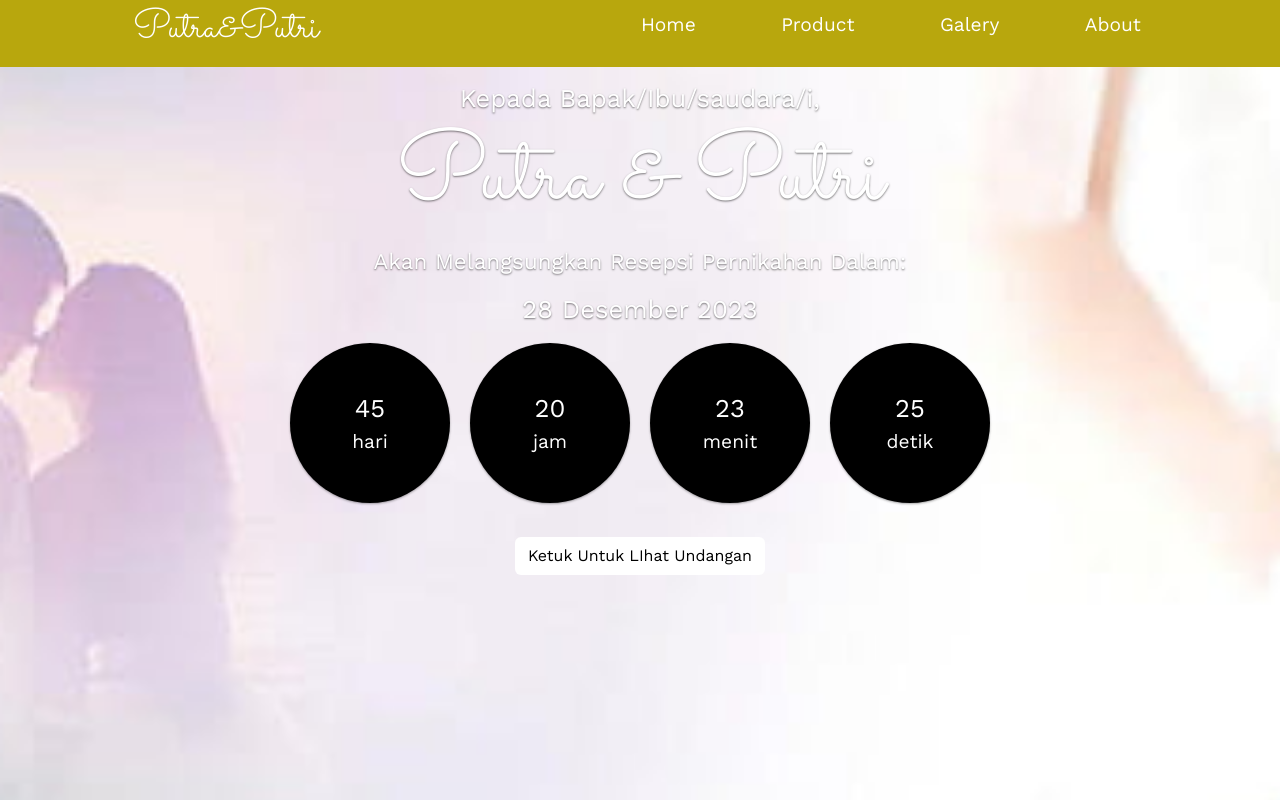
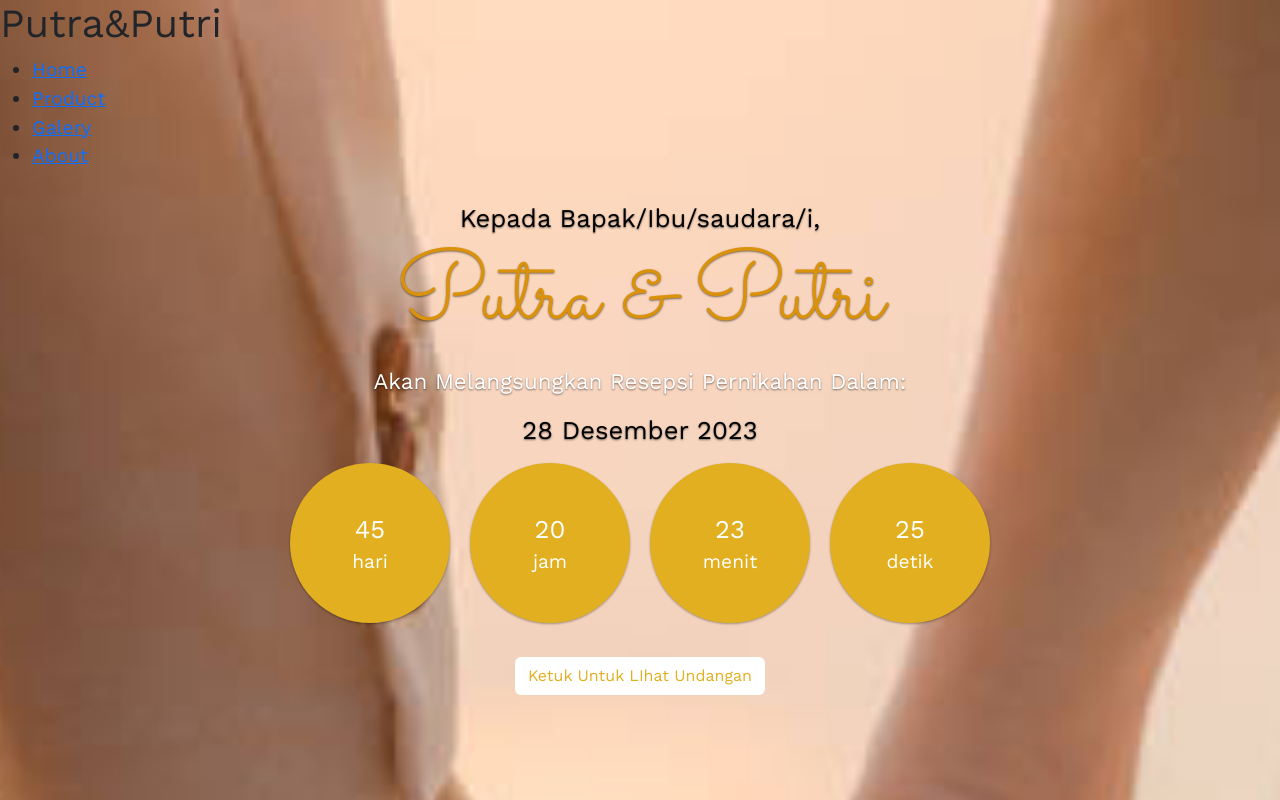
Before and after one commit to Fdiyurvyn/fdiyurvyn.github.io, a plain HTML site: page index.html in a window 1280 px wide. Shown: the top 800 px of the page. Drawn offline with nearby package versions, Linux system fonts and the light colour scheme.

Commit message:
Update style.css
Signed-off-by: Fdiyurvyn <143322765+Fdiyurvyn@users.noreply.github.com>

```diff
--- a/style.css
+++ b/style.css
@@ -1,5 +1,5 @@
 :root {
-    --pink: #000000;
+    --pink: #e2af21;
     --bg: #0a0a0a;
     --shadow: 0 1px 2px rgb(0 0 0/ 0.5);
 }
@@ -11,7 +11,8 @@
     background-size: cover;
     background-repeat: no-repeat;
     background-position: center;
-    background-image: url(bg-weeding.jpg);
+    background-image: url(a.jpg);
+    z-index: -1;
 }
 .hero::before{
     content:'';
@@ -36,9 +37,16 @@
 .hero h1{
     font-family: 'Sacramento', cursive;
     font-size: 6rem;
+    color: #db920b;
 }
 .hero h3{
     font-size: 1.6rem;
+    color: black;
+}
+
+.h2{
+    color: black;
+    font-size: 1rem;
 }
 
 .hero p{
@@ -51,39 +59,41 @@
 
 .hero a:hover {
     background-color: var(--pink);
-    color: white;
+    color: #db920b;
 }
-.logo{
-    font-size: 1.2rem;
-    margin-right: 50px;
-    color: #fff;
-    font-family: 'Sacramento', cursive;
-}
-nav{
-    display: flex;
-    background-color: #b8a70d;
-    justify-content: space-around;
-    padding: 5px 0;
-    color: rgb(224, 192, 225);
+.navbar {
+    background-color: rgba(255, 197, 111, 0.5) !important;
+    backdrop-filter: blur(4px);
 }
 
-
-
-nav ul{
-    display: flex;
-    list-style: none;
-    width: 40%;
-    justify-content: space-between;
-    padding: 6px;
-    word-spacing: 1px;
+.nav-link {
+    text-transform: uppercase;
+    font-weight: 500;
 }
 
-nav ul li a{
-    color: #fff;
-    text-decoration: none;
+.nav1:hover, .nav2:hover, .nav3:hover, .nav4:hover, .nav5:hover {
+    background-color: var(--pink);
+
 }
 
-* Media Query - tablet */
+.navbar-brand {
+    font-family: 'Sacramento';
+    font-size: 3rem;
+    font-weight: 600;
+}
+
+/* Media Query - laptop */
+@media (max-width: 992px) {
+    html {
+        font-size: 75%;
+    }
+
+    .simply-countdown > .simply-section {
+        padding: 70px;
+    }
+}
+
+/* Media Query - tablet */
 @media (max-width: 992px) {
     html {
         font-size: 65%;
@@ -110,6 +120,6 @@
 
     .simply-countdown > .simply-section {
         padding: 38px;
-        margin: 10px;
+        margin-right: 1px;
     }
 }
```
